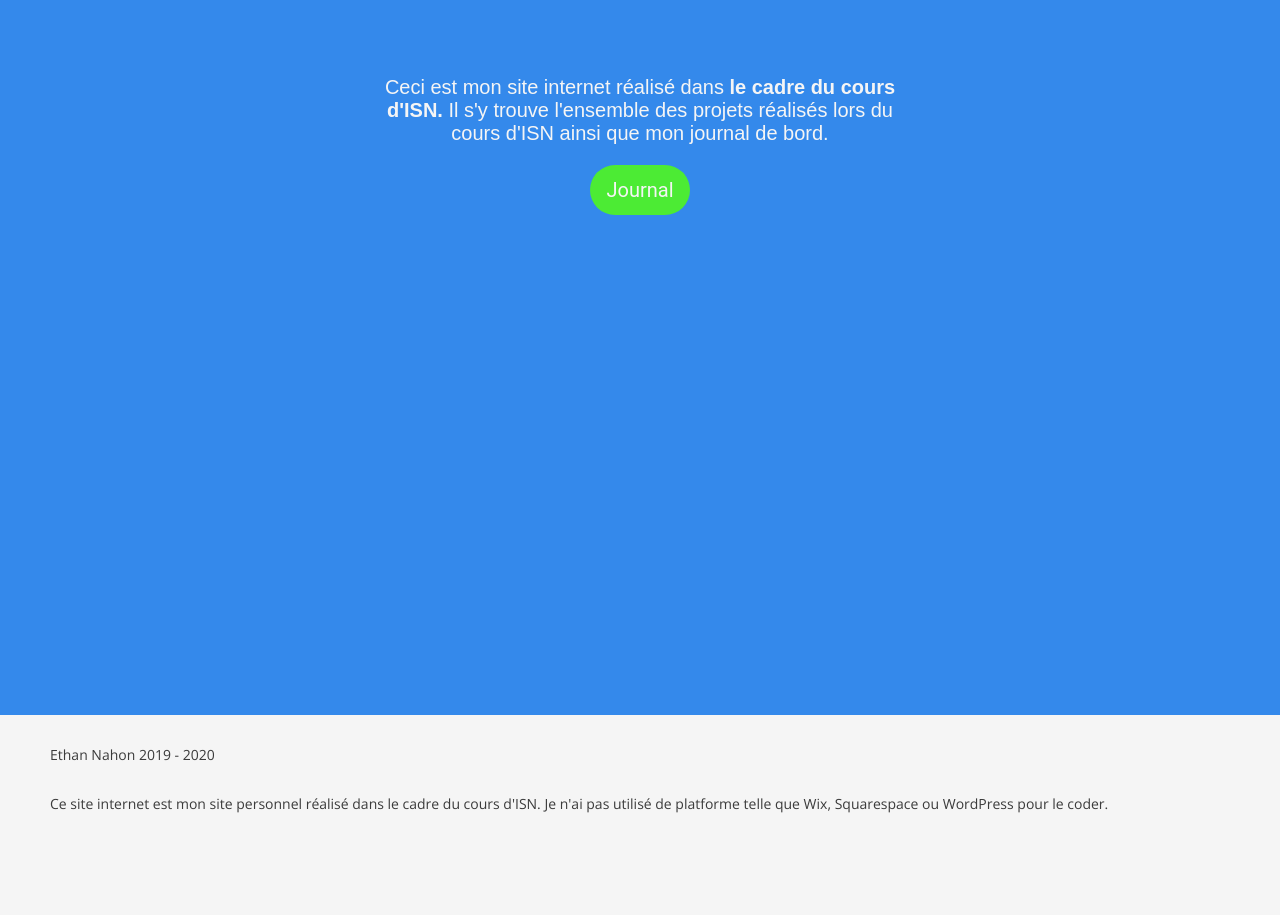
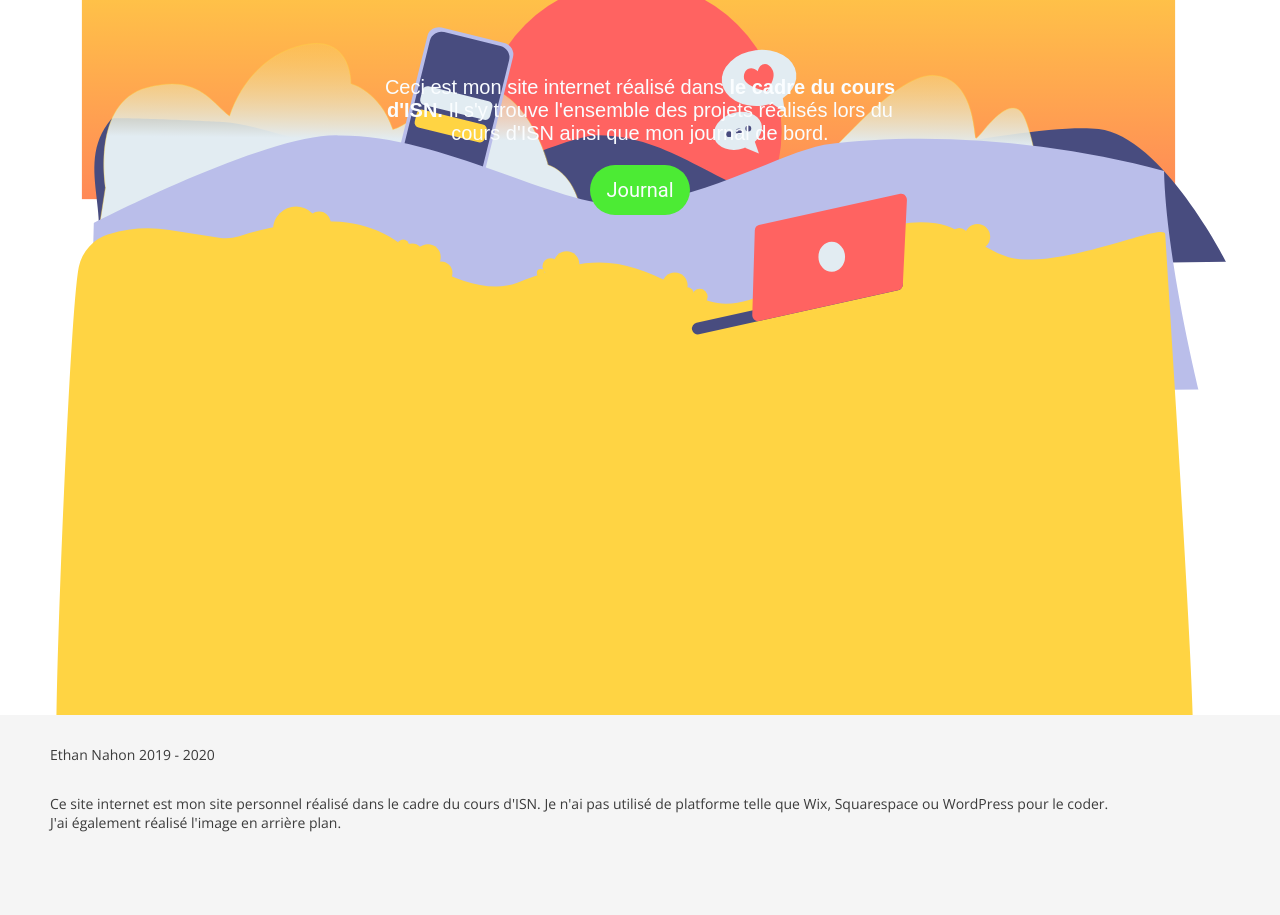
Before and after one commit to EthanNahon/isn, a plain HTML site: page index.html in a window 1280 px wide. Shown: the part 80-995 px from the top of the page. Drawn offline with nearby package versions, Linux system fonts and the light colour scheme.

Commit message:
Add files via upload

```diff
--- a/contenu/css/style.css
+++ b/contenu/css/style.css
@@ -4,7 +4,7 @@ h1 {
 }
 
 * {
-	color: whitesmoke;
+	color: #fafdff;
 	font-family: Roboto;
 }
 
@@ -15,17 +15,21 @@ h1 {
 	font-family: 'helvetica-light', sans-serif;
 }
 
+.index {
+	margin:	0;
+	background-image: url(imgs/background.svg);
+	background-size: 100%;
+	background-attachment: fixed;
+	background-repeat: no-repeat;
+	background-position: top;
+}
 body{
-	margin:	0;
+	background: rgb(255,212,67);
+	background: linear-gradient(180deg, rgba(255,212,67,1) 0%, rgba(255,99,97,1) 100%);
 }
 .container {
 	width: 80%;
 	margin: 0 auto;
-	background-color: #3489eb;
-}
-
-header {
-	background: #3489eb;
 }
 
 header::after {
@@ -58,7 +62,7 @@ nav a {
 }
 
 nav a:hover{
-	color: #F5F5F5;
+	color: #fafdff;
 }
 
 .intro {
@@ -71,7 +75,7 @@ nav a:hover{
 	padding-top: 20px;
 	width: 60%;
 	margin: auto;
-	box-shadow: 0 5px 3px #165bab;
+	box-shadow: 0 5px 3px rgba(0, 0, 0, 0.2);
 	text-align: left
 }
 
--- a/index.html
+++ b/index.html
@@ -8,7 +8,7 @@
 <link href="https://fonts.googleapis.com/css?family=Open+Sans&display=swap" rel="stylesheet">
 <meta charset="UTF-8">
 </head>
-<body style="background-color:#3489eb">
+<body class='index'>
 <header>
 	<div class="container">
 		<h1>Ethan Nahon ISN</h1>
@@ -32,7 +32,9 @@
 <footer>
     <div class='footer'>
         <div id='footer'>Ethan Nahon 2019 - 2020</div>
-        <div id='footer'>Ce site internet est mon site personnel réalisé dans le cadre du cours d'ISN. Je n'ai pas utilisé de platforme telle que Wix, Squarespace ou WordPress pour le coder.</div>
+        <div id='footer'>Ce site internet est mon site personnel réalisé dans le cadre du cours d'ISN. Je n'ai pas utilisé de platforme telle que Wix, Squarespace ou WordPress pour le coder.
+		</br>J'ai également réalisé l'image en arrière plan.
+		</div>
     </div>
 </footer>
 </html>
```
Also changed, not shown: contact.html (+1 -1 lines), journal.html (+9 -1 lines), projets.html (+1 -1 lines), contenu/css/imgs/background.svg (added).
